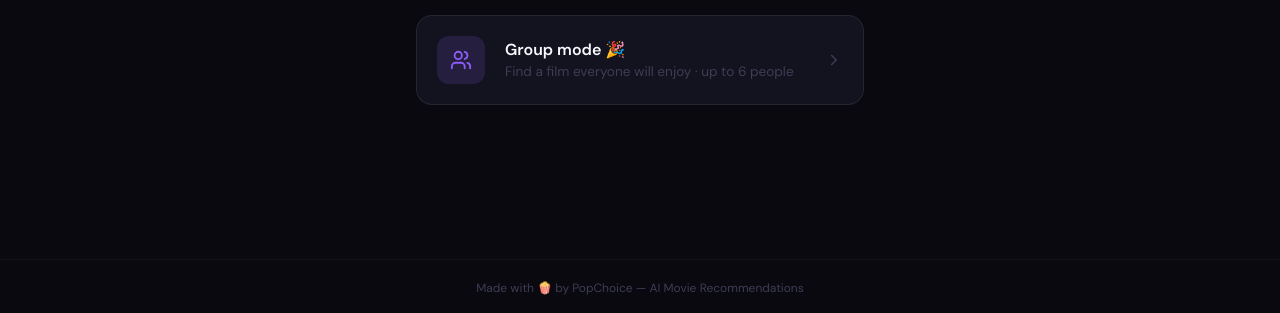
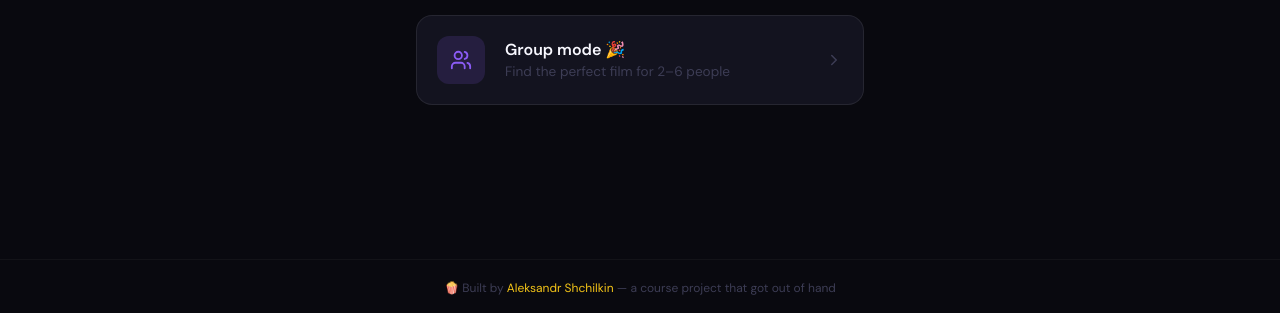
Before and after one commit to shchilkin/PopChoice, a Next.js app: page /quiz in a window 1280 px wide. Shown: the part 484-797 px from the top of the page. Built offline with nearby package versions, Linux system fonts and the light colour scheme.

Commit message:
Small fixes

```diff
--- a/src/app/about/page.tsx
+++ b/src/app/about/page.tsx
@@ -61,7 +61,7 @@ const TECH_STACK = [
   },
   {
     name: 'Real-time Processing',
-    desc: 'Results in under 4 seconds from submission to screen',
+    desc: 'Fast results — from submission to recommendations in seconds',
     icon: Zap,
     color: palette.amber,
   },
@@ -74,7 +74,7 @@ const FAQ = [
   },
   {
     q: 'How does group mode work?',
-    a: "Each person in the group fills out the 4-question quiz on the same device. PopChoice then finds films that score highly across everyone's taste profiles — a true compromise, but a good one.",
+    a: "Each person in the group fills out the 5-question quiz on the same device. PopChoice then finds films that score highly across everyone's taste profiles — a true compromise, but a good one.",
   },
   {
     q: 'How accurate are the recommendations?',
@@ -353,7 +353,7 @@ export default function AboutPage() {
           Ready to find tonight&apos;s film?
         </h3>
         <p className="mb-6" style={{ color: 'var(--pc-t3)', fontSize: '0.88rem' }}>
-          60 seconds. 4 questions. The perfect movie.
+          60 seconds. 5 questions. The perfect movie.
         </p>
         <Link
           href="/quiz"
--- a/src/app/loading/page.tsx
+++ b/src/app/loading/page.tsx
@@ -230,7 +230,7 @@ export default function LoadingPage() {
             className="flex flex-col items-center gap-4 w-full max-w-xs"
           >
             <p style={{ color: palette.red, fontSize: '0.88rem', lineHeight: 1.6 }}>
-              Something went wrong. Attempt {retryCount.current} of {MAX_RETRIES}.
+              Something went wrong. Please try again.
             </p>
             <button
               onClick={callApi}
--- a/src/app/quiz/components/QuizIntro.tsx
+++ b/src/app/quiz/components/QuizIntro.tsx
@@ -113,7 +113,7 @@ export function QuizIntro({ onStartSolo, onStartGroup }: QuizIntroProps) {
                 Group mode 🎉
               </div>
               <div style={{ color: 'var(--pc-t4)', fontSize: '0.85rem' }}>
-                Find a film everyone will enjoy · up to 6 people
+                Find the perfect film for 2–6 people
               </div>
             </div>
             <ChevronRight
--- a/src/components/PCLayout/PCLayout.tsx
+++ b/src/components/PCLayout/PCLayout.tsx
@@ -111,8 +111,16 @@ export function PCLayout({ children }: { children: React.ReactNode }) {
           borderTop: '1px solid var(--pc-footer-bd)',
         }}
       >
-        Made with <span style={{ color: 'var(--pc-gold)' }}>🍿</span> by PopChoice — AI Movie
-        Recommendations
+        <span style={{ color: 'var(--pc-gold)' }}>🍿</span> Built by{' '}
+        <a
+          href="https://github.com/shchilkin"
+          target="_blank"
+          rel="noopener noreferrer"
+          style={{ color: 'var(--pc-gold)' }}
+        >
+          Aleksandr Shchilkin
+        </a>{' '}
+        — a course project that got out of hand
       </footer>
     </div>
   );
```
